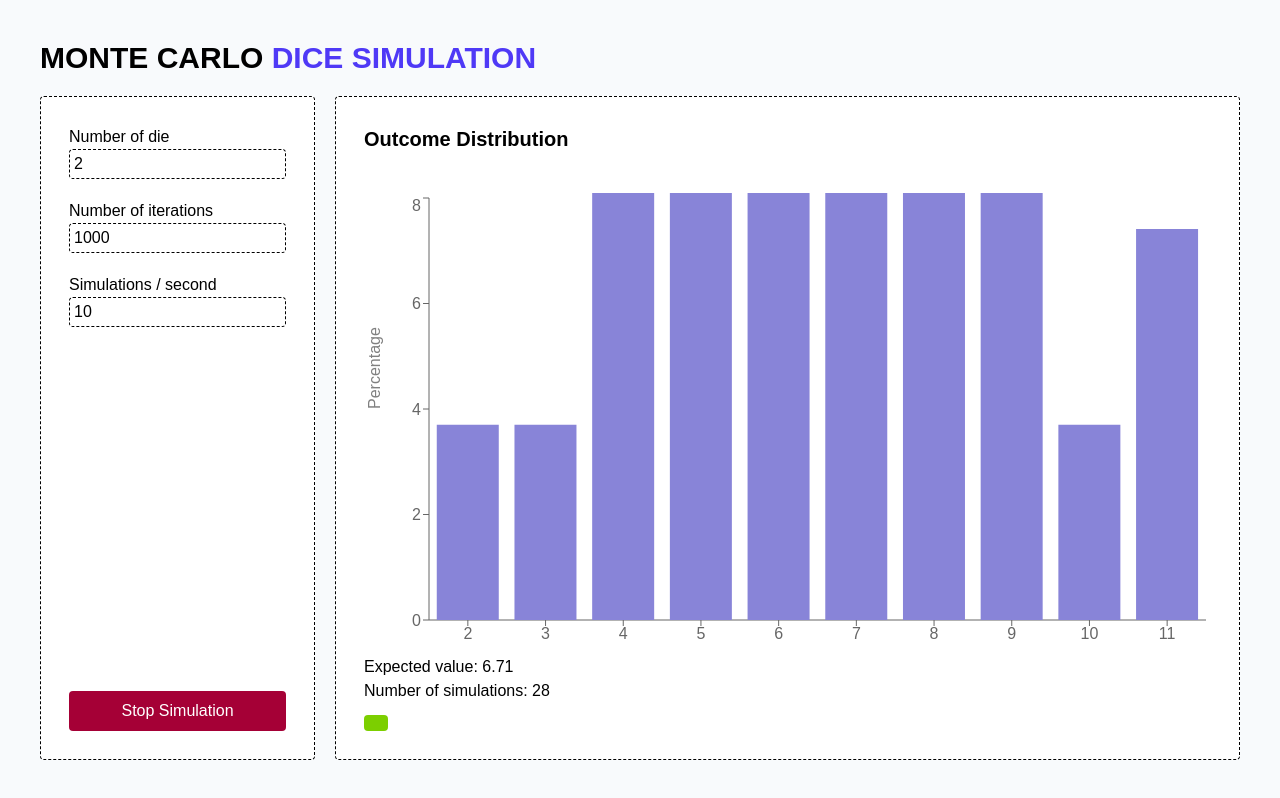
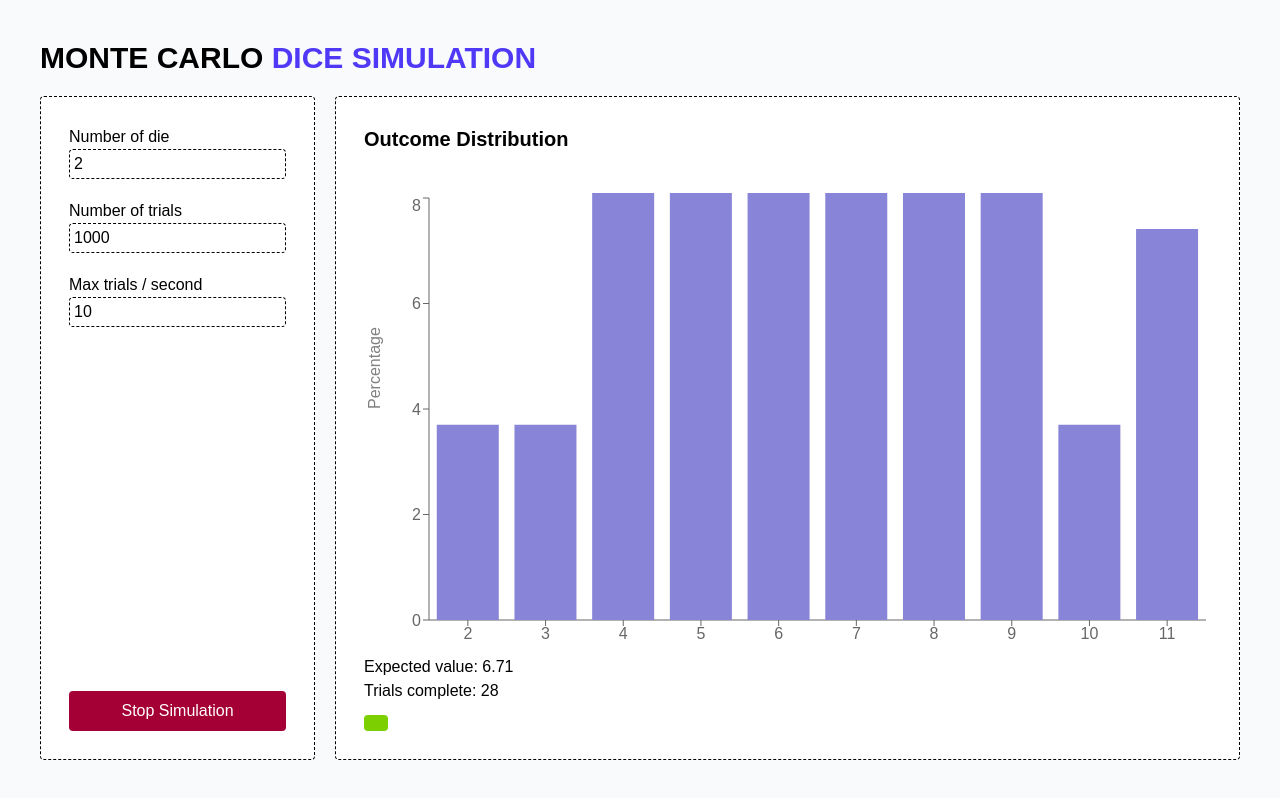
Before and after one commit to vincemaina/monte-carlo-dice-sandbox, a Next.js app: page / in a window 1280 px wide. Both pictures are taken after a click on the button "Start Simulation". Built offline with nearby package versions, Linux system fonts and the light colour scheme.

Commit message:
fix: change terminology

```diff
--- a/src/app/monte-carlo.tsx
+++ b/src/app/monte-carlo.tsx
@@ -179,7 +179,7 @@ export function MonteCarlo() {
         </label>
 
         <label title="How many times would you like to run the simulation?">
-          <span>Number of iterations</span>
+          <span>Number of trials</span>
           <input
             type="number"
             name="input-num-iterations"
@@ -192,7 +192,7 @@ export function MonteCarlo() {
         </label>
 
         <label title="How many times should the simulation run per second?">
-          <span>Simulations / second</span>
+          <span>Max trials / second</span>
           <input
             type="number"
             name="input-simulation-rate"
--- a/src/app/simulation-visualiser.tsx
+++ b/src/app/simulation-visualiser.tsx
@@ -45,7 +45,7 @@ export function SimulationVisualiser({ outcomes, numIterations }: Props) {
 
       <div className="flex-shrink-1">
         <div>Expected value: {expectedValue.toFixed(2)}</div>
-        <div>Number of simulations: {outcomes.length}</div>
+        <div>Trials complete: {outcomes.length}</div>
         <div
           className="bg-lime-500 w-full h-4 rounded mt-3"
           style={{ maxWidth: `${(outcomes.length / numIterations) * 100}%` }}
```
